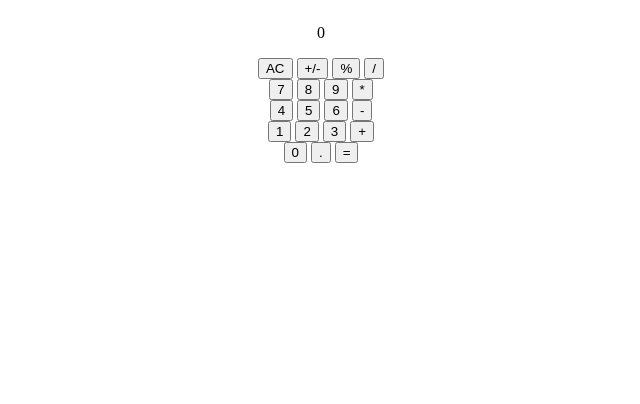
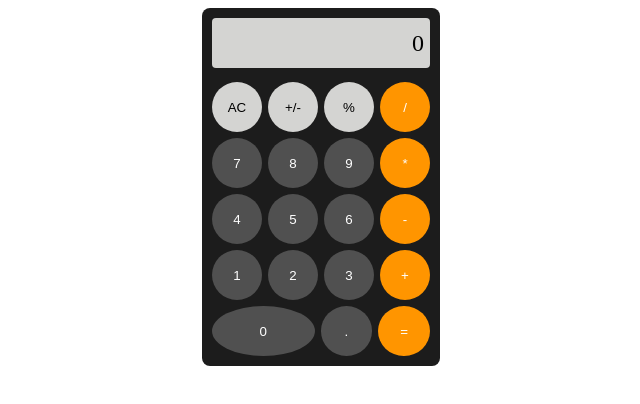
Before and after one commit to abrook7/Calculator, a plain HTML site: page index.html in a window 1280 px wide. Shown: the whole page, without its empty margins (319-959 px from the left). Drawn offline with Linux system fonts and the light colour scheme.

Commit message:
Modify Calculator Styling

```diff
--- a/index.html
+++ b/index.html
@@ -9,8 +9,9 @@
     <script src="js-file.js" defer></script>
 </head>
 <body>
-    <div>
-        <p class="display">0</p>
+    <div class="calculator">
+        <div class="display">
+            <p>0</p>
         </div>
         <div class="top-row">
             <button class="clear">AC</button>
@@ -37,9 +38,10 @@
             <button class="operation">+</button>
         </div>
         <div class="bottom-row">
-        <button class="number">0</button>
-        <button class="number">.</button>
-        <button class="equals">=</button>
+            <button class="number" id="zero">0</button>
+            <button class="number" id="decimal">.</button>
+            <button class="equals" id="equal">=</button>
+        </div>
     </div>
 </body>
 </html>
--- a/styles.css
+++ b/styles.css
@@ -1,6 +1,77 @@
+* {
+    box-sizing: border-box;
+    /*font-family: 'Gill Sans', 'Gill Sans MT', Calibri, 'Trebuchet MS', sans-serif;*/
+}
+
 body {
     display:flex;
-    flex-direction: column;
     justify-content: center;
     align-items: center;
 }
+
+.calculator{
+    padding: 10px;
+    display:flex;
+    flex-direction: column;
+    row-gap: 6px;
+    background-color: #1C1C1C;
+    border-radius: 8px;
+}
+
+button {
+    border-radius: 50%;
+    border: none;
+}
+
+button:hover{
+    filter: brightness(80%);
+}
+
+
+.display,
+.top-row,
+.second-row,
+.third-row,
+.fourth-row,
+.bottom-row {
+    height: 50px;
+    width: 218px;
+    display: flex;
+    gap: 6px;
+}
+
+.display {
+    font-size: x-large;
+    justify-content: end;
+    align-items: center;
+    padding-right: 6px;
+    background-color: #D4D4D2;
+    margin-bottom: 8px;
+    border-radius: 4px;
+}
+
+p, button {
+    flex: 1 1 0;
+}
+
+#decimal, #equal {
+    flex-basis: 25%;
+}
+
+#zero {
+    flex: 2 1 50%;
+}
+
+.operation, .equals {
+    background-color: #FF9500;
+    color: white;
+}
+
+.clear, .change-sign, .percent {
+    background-color: #D4D4D2;
+}
+
+.number {
+    background-color: #505050;
+    color: white;
+}
```
Lines whose indentation alone changed are shown as unchanged.
